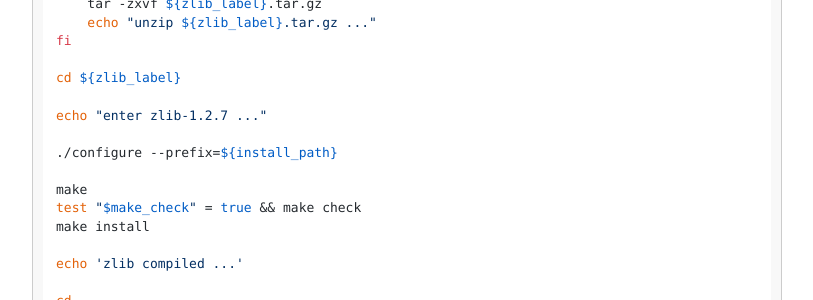
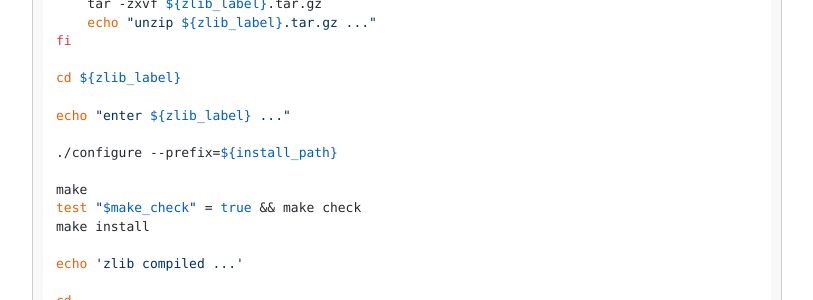
Before and after one commit to CryoECNU/cryoecnu.github.io, a Jekyll site: the page built from _posts/2021-10-09-编译NETCDF和MPICH.md, in a window 1280 px wide and 900 px high, scrolled down 1417 px. Shown: the part 152-452 px from the top of the window, without its empty margins (233-1046 px from the left). Built offline with Jekyll 4.4.1, drawn with Linux system fonts in a browser that asks for light colours; nearby versions of some CDN libraries; comment, search, counter and statistics services are not loaded.

Commit message:
Update 2021-10-09-编译NETCDF和MPICH.md

```diff
--- a/_posts/2021-10-09-编译NETCDF和MPICH.md
+++ b/_posts/2021-10-09-编译NETCDF和MPICH.md
@@ -64,7 +64,7 @@ fi
 
 cd ${zlib_label}
 
-echo "enter zlib-1.2.7 ..."
+echo "enter ${zlib_label} ..."
 
 ./configure --prefix=${install_path}
 
```
